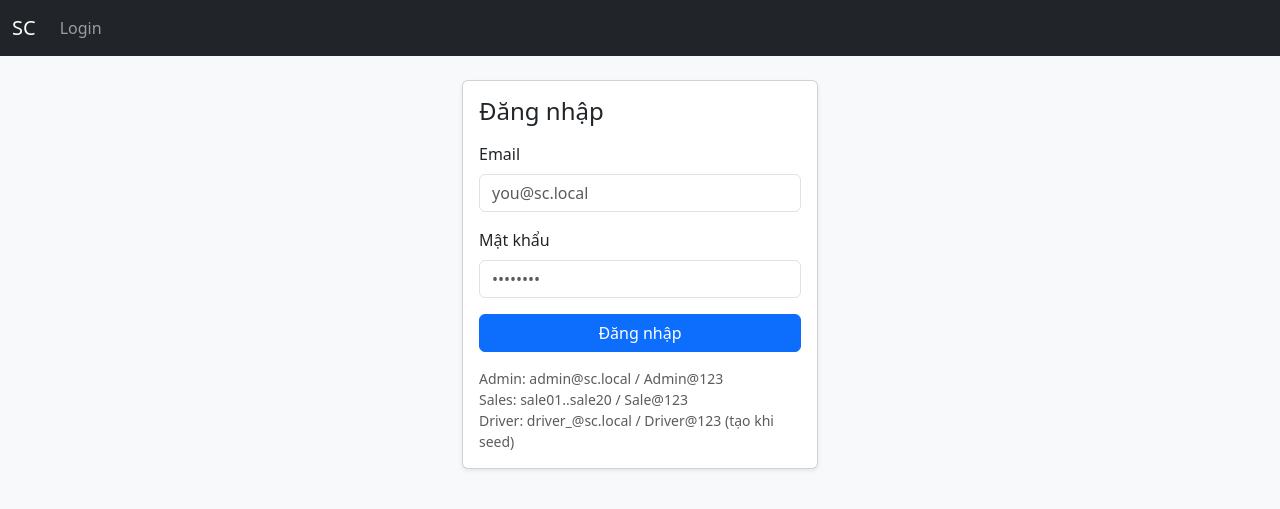
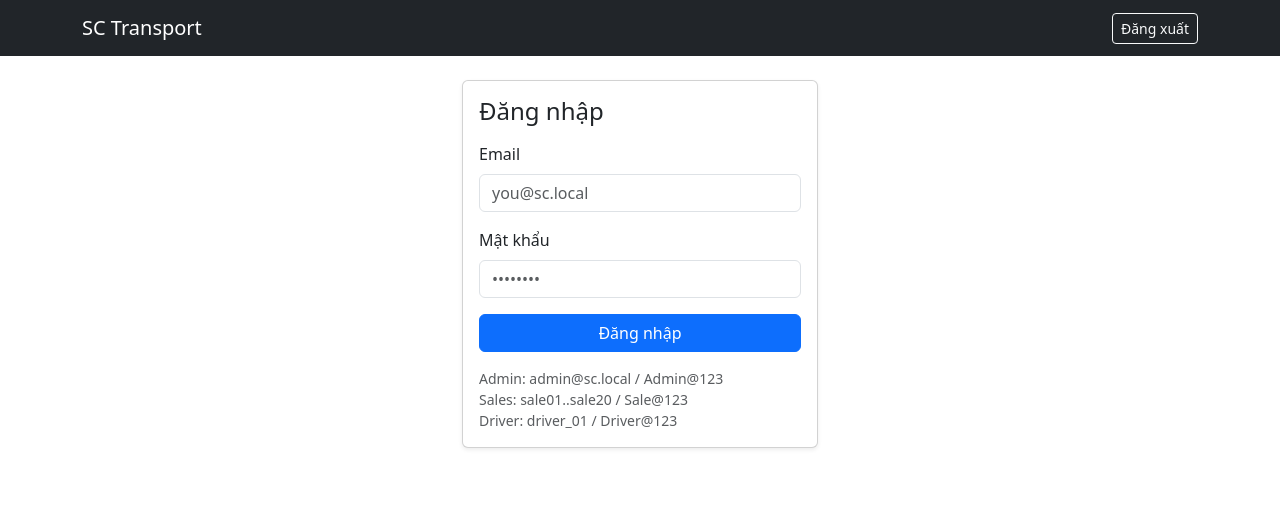
Before and after one commit to locdeptrai-cmd/sc_transport_app_web, a Flask app: page /login in a window 1280 px wide. Shown: the top 509 px of the page. Run offline with Flask 3, Linux system fonts and the light colour scheme.

Commit message:
Add base.html and login.html templates

```diff
--- a/templates/base.html
+++ b/templates/base.html
@@ -6,51 +6,24 @@
   <title>SC Transport</title>
   <link href="https://cdn.jsdelivr.net/npm/bootstrap@5.3.3/dist/css/bootstrap.min.css" rel="stylesheet">
 </head>
-  <body class="bg-light">
-    <nav class="navbar navbar-expand-lg navbar-dark bg-dark">
-      <div class="container-fluid">
-        <a class="navbar-brand" href="/">SC</a>
-        <div class="collapse navbar-collapse">
-          <ul class="navbar-nav me-auto mb-2 mb-lg-0">
-            {% if current_user.is_authenticated %}
-              <li class="nav-item"><a class="nav-link" href="/">Home</a></li>
-              {% if current_user.role in ['admin','manager','accountant'] %}
-              <li class="nav-item dropdown">
-                <a class="nav-link dropdown-toggle" href="#" role="button" data-bs-toggle="dropdown">Admin</a>
-                <ul class="dropdown-menu">
-                  <li><a class="dropdown-item" href="/admin">Tổng quan</a></li>
-                  <li><hr class="dropdown-divider"></li>
-                  <li><a class="dropdown-item" href="/admin/reports/cashbook">Sổ thu/chi (ngày)</a></li>
-                  <li><a class="dropdown-item" href="/admin/reports/sales-commission">Hoa hồng Sales (ngày)</a></li>
-                  <li><a class="dropdown-item" href="/admin/reports/driver-ops">Lái xe đón/trả (ngày)</a></li>
-                  <li><a class="dropdown-item" href="/admin/reports/maintenance">Bảo dưỡng & chi phí</a></li>
-                </ul>
-              </li>
-              {% endif %}
-              {% if current_user.role == 'sales' %}
-              <li class="nav-item"><a class="nav-link" href="/sales">Sales</a></li>
-              {% endif %}
-              {% if current_user.role == 'driver' %}
-              <li class="nav-item"><a class="nav-link" href="/driver">Driver</a></li>
-              {% endif %}
-              <li class="nav-item"><a class="nav-link" href="/logout">Logout</a></li>
-            {% else %}
-              <li class="nav-item"><a class="nav-link" href="/login">Login</a></li>
-            {% endif %}
-          </ul>
+<body>
+<nav class="navbar navbar-expand-lg navbar-dark bg-dark mb-4">
+  <div class="container">
+    <a class="navbar-brand" href="/">SC Transport</a>
+    <div class="ms-auto">
+      <a class="btn btn-sm btn-outline-light" href="/logout">Đăng xuất</a>
     </div>
   </div>
 </nav>
-    <main class="container py-4">
-      {% with messages = get_flashed_messages(with_categories=true) %}
-        {% if messages %}
-          {% for category, message in messages %}
-            <div class="alert alert-{{category}}">{{ message }}</div>
+<div class="container">
+  {% with msgs = get_flashed_messages(with_categories=true) %}
+    {% if msgs %}
+      {% for c,m in msgs %}
+        <div class="alert alert-{{c}}">{{ m }}</div>
       {% endfor %}
     {% endif %}
   {% endwith %}
   {% block content %}{% endblock %}
-    </main>
-    <script src="https://cdn.jsdelivr.net/npm/bootstrap@5.3.3/dist/js/bootstrap.bundle.min.js"></script>
+</div>
 </body>
 </html>
--- a/templates/login.html
+++ b/templates/login.html
@@ -5,7 +5,6 @@
     <div class="card shadow-sm">
       <div class="card-body">
         <h4 class="mb-3">Đăng nhập</h4>
-
         <form method="post" action="{{ url_for('login') }}">
           <input type="hidden" name="csrf_token" value="{{ csrf_token() }}">
           <div class="mb-3">
@@ -18,11 +17,10 @@
           </div>
           <button class="btn btn-primary w-100" type="submit">Đăng nhập</button>
         </form>
-
         <div class="mt-3 small text-muted">
           Admin: admin@sc.local / Admin@123<br>
           Sales: sale01..sale20 / Sale@123<br>
-          Driver: driver_<id>@sc.local / Driver@123 (tạo khi seed)
+          Driver: driver_01 / Driver@123
         </div>
       </div>
     </div>
```
Lines whose indentation alone changed are shown as unchanged.
